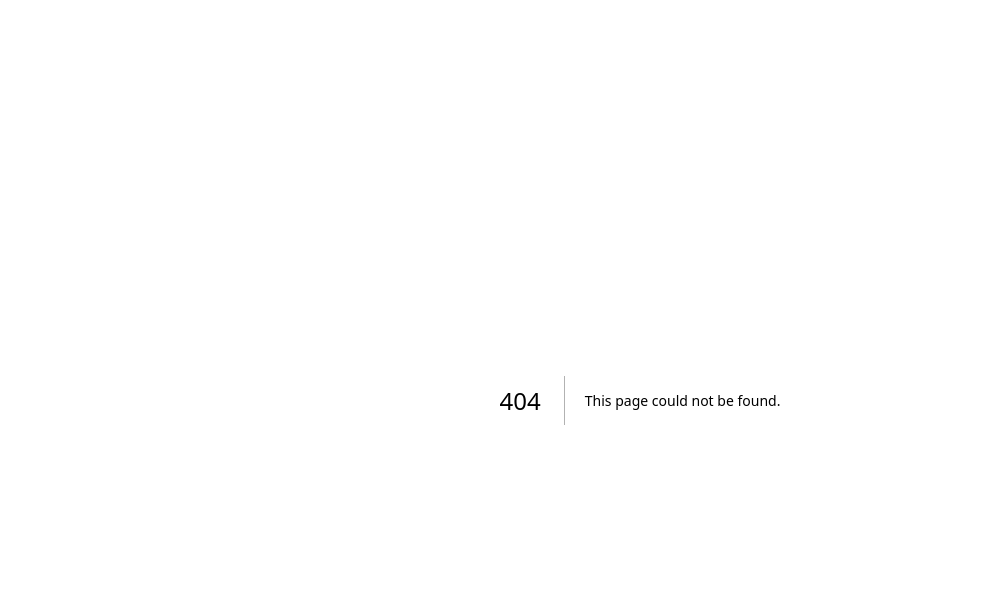
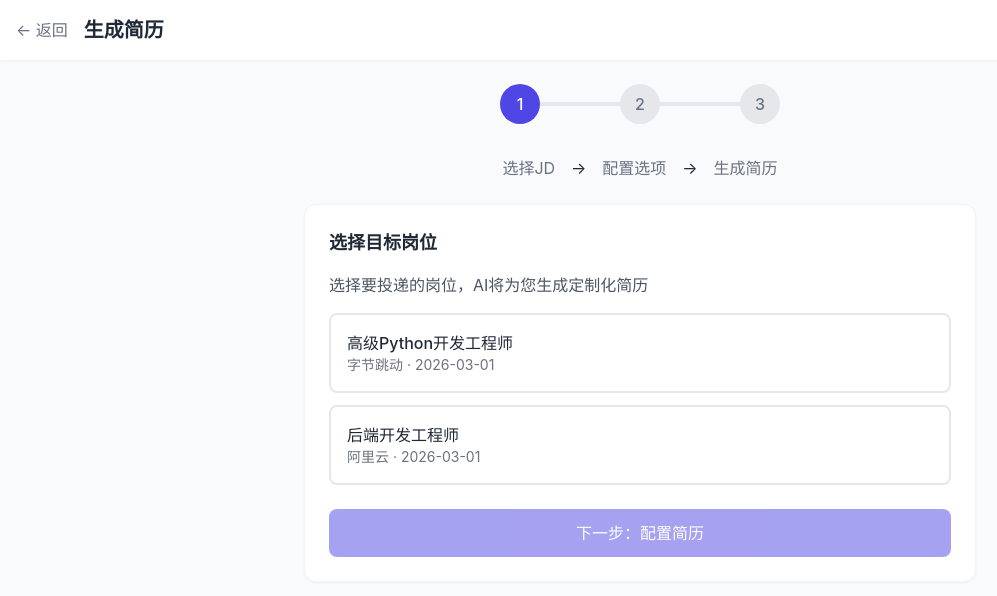
Before and after one commit to huchunxu/openclaw_jobfit, a Next.js app in the folder frontend/: page /resume/generate in a window 1280 px wide. Before the commit this address had no page. Shown: the top 596 px of the page, without its empty margins (0-997 px from the left). Built offline with nearby package versions, Linux system fonts and the light colour scheme.

Commit message:
feat: 简历生成页面
- 3步生成流程（选择JD→配置→生成）
- 模板选择（通用/现代/专业/创意）
- 简历长度选择（精简/标准/详细）
- 下载PDF/Word

```diff
--- /dev/null
+++ b/frontend/app/resume/generate/page.tsx
@@ -0,0 +1,240 @@
+"use client";
+
+import { useState } from "react";
+import Link from "next/link";
+
+export default function ResumeGenerate() {
+  const [step, setStep] = useState(1);
+  const [template, setTemplate] = useState("default");
+  const [length, setLength] = useState("standard");
+  const [generating, setGenerating] = useState(false);
+
+  // 模拟已保存的JD列表
+  const jdList = [
+    { id: 1, title: "高级Python开发工程师", company: "字节跳动", date: "2026-03-01" },
+    { id: 2, title: "后端开发工程师", company: "阿里云", date: "2026-03-01" },
+  ];
+
+  const [selectedJD, setSelectedJD] = useState<number | null>(null);
+
+  const handleGenerate = () => {
+    setGenerating(true);
+    // 模拟生成过程
+    setTimeout(() => {
+      setGenerating(false);
+      setStep(3);
+    }, 3000);
+  };
+
+  return (
+    <div className="min-h-screen bg-gray-50">
+      <header className="bg-white shadow-sm">
+        <div className="container mx-auto px-4 py-4 flex items-center justify-between">
+          <div className="flex items-center gap-4">
+            <Link href="/dashboard" className="text-gray-500 hover:text-gray-700">
+              ← 返回
+            </Link>
+            <h1 className="text-xl font-bold">生成简历</h1>
+          </div>
+        </div>
+      </header>
+
+      <div className="container mx-auto px-4 py-6">
+        <div className="max-w-2xl mx-auto">
+          {/* 步骤条 */}
+          <div className="flex items-center justify-center mb-8">
+            {[1, 2, 3].map((s) => (
+              <div key={s} className="flex items-center">
+                <div className={`w-10 h-10 rounded-full flex items-center justify-center font-medium ${
+                  step >= s
+                    ? "bg-indigo-600 text-white"
+                    : "bg-gray-200 text-gray-500"
+                }`}>
+                  {s}
+                </div>
+                {s < 3 && (
+                  <div className={`w-20 h-1 ${step > s ? "bg-indigo-600" : "bg-gray-200"}`} />
+                )}
+              </div>
+            ))}
+          </div>
+
+          <div className="text-center mb-6">
+            <span className="text-gray-500">选择JD</span>
+            <span className="mx-4">→</span>
+            <span className="text-gray-500">配置选项</span>
+            <span className="mx-4">→</span>
+            <span className="text-gray-500">生成简历</span>
+          </div>
+
+          {/* Step 1: 选择JD */}
+          {step === 1 && (
+            <div className="card">
+              <h2 className="text-lg font-semibold mb-4">选择目标岗位</h2>
+              <p className="text-gray-600 mb-4">选择要投递的岗位，AI将为您生成定制化简历</p>
+
+              <div className="space-y-3">
+                {jdList.map((jd) => (
+                  <div
+                    key={jd.id}
+                    onClick={() => setSelectedJD(jd.id)}
+                    className={`p-4 border-2 rounded-lg cursor-pointer transition-all ${
+                      selectedJD === jd.id
+                        ? "border-indigo-600 bg-indigo-50"
+                        : "border-gray-200 hover:border-gray-300"
+                    }`}
+                  >
+                    <div className="flex items-center justify-between">
+                      <div>
+                        <h3 className="font-medium">{jd.title}</h3>
+                        <p className="text-sm text-gray-500">{jd.company} · {jd.date}</p>
+                      </div>
+                      {selectedJD === jd.id && (
+                        <span className="text-indigo-600">✓</span>
+                      )}
+                    </div>
+                  </div>
+                ))}
+              </div>
+
+              <button
+                onClick={() => setStep(2)}
+                disabled={!selectedJD}
+                className="btn-primary w-full mt-6"
+              >
+                下一步：配置简历
+              </button>
+            </div>
+          )}
+
+          {/* Step 2: 配置选项 */}
+          {step === 2 && (
+            <div className="card">
+              <h2 className="text-lg font-semibold mb-4">简历配置</h2>
+
+              {/* 模板选择 */}
+              <div className="mb-6">
+                <label className="block text-sm font-medium text-gray-700 mb-2">
+                  选择模板
+                </label>
+                <div className="grid grid-cols-4 gap-3">
+                  {[
+                    { id: "default", name: "通用", icon: "📄" },
+                    { id: "modern", name: "现代", icon: "🎨" },
+                    { id: "professional", name: "专业", icon: "💼" },
+                    { id: "creative", name: "创意", icon: "✨" }
+                  ].map((t) => (
+                    <div
+                      key={t.id}
+                      onClick={() => setTemplate(t.id)}
+                      className={`p-3 border-2 rounded-lg text-center cursor-pointer transition-all ${
+                        template === t.id
+                          ? "border-indigo-600 bg-indigo-50"
+                          : "border-gray-200 hover:border-gray-300"
+                      }`}
+                    >
+                      <div className="text-2xl mb-1">{t.icon}</div>
+                      <div className="text-sm">{t.name}</div>
+                    </div>
+                  ))}
+                </div>
+              </div>
+
+              {/* 简历长度 */}
+              <div className="mb-6">
+                <label className="block text-sm font-medium text-gray-700 mb-2">
+                  简历长度
+                </label>
+                <div className="flex gap-3">
+                  {[
+                    { id: "concise", name: "精简", desc: "1页以内" },
+                    { id: "standard", name: "标准", desc: "1-2页" },
+                    { id: "detailed", name: "详细", desc: "2-3页" }
+                  ].map((l) => (
+                    <div
+                      key={l.id}
+                      onClick={() => setLength(l.id)}
+                      className={`flex-1 p-3 border-2 rounded-lg cursor-pointer transition-all ${
+                        length === l.id
+                          ? "border-indigo-600 bg-indigo-50"
+                          : "border-gray-200 hover:border-gray-300"
+                      }`}
+                    >
+                      <div className="font-medium">{l.name}</div>
+                      <div className="text-sm text-gray-500">{l.desc}</div>
+                    </div>
+                  ))}
+                </div>
+              </div>
+
+              {/* 预览 */}
+              <div className="bg-gray-50 p-4 rounded-lg mb-6">
+                <h3 className="font-medium mb-2">简历预览</h3>
+                <div className="text-sm text-gray-600 space-y-1">
+                  <p>• 目标岗位：{jdList.find(j => j.id === selectedJD)?.title}</p>
+                  <p>• 模板：{template}</p>
+                  <p>• 长度：{length}</p>
+                </div>
+              </div>
+
+              <div className="flex gap-4">
+                <button
+                  onClick={() => setStep(1)}
+                  className="px-6 py-3 border border-gray-300 rounded-lg hover:bg-gray-50"
+                >
+                  上一步
+                </button>
+                <button
+                  onClick={handleGenerate}
+                  disabled={generating}
+                  className="btn-primary flex-1"
+                >
+                  {generating ? "生成中..." : "开始生成"}
+                </button>
+              </div>
+            </div>
+          )}
+
+          {/* Step 3: 生成完成 */}
+          {step === 3 && (
+            <div className="card text-center">
+              <div className="text-6xl mb-4">🎉</div>
+              <h2 className="text-2xl font-bold mb-2">简历生成完成</h2>
+              <p className="text-gray-600 mb-6">
+                您的定制化简历已生成完毕，可以下载使用
+              </p>
+
+              <div className="bg-gray-50 p-6 rounded-lg mb-6">
+                <div className="grid grid-cols-2 gap-4">
+                  <div className="text-center">
+                    <div className="text-3xl mb-2">📄</div>
+                    <div className="font-medium">PDF</div>
+                    <button className="mt-2 text-indigo-600 hover:text-indigo-700 text-sm">
+                      下载
+                    </button>
+                  </div>
+                  <div className="text-center">
+                    <div className="text-3xl mb-2">📝</div>
+                    <div className="font-medium">Word</div>
+                    <button className="mt-2 text-indigo-600 hover:text-indigo-700 text-sm">
+                      下载
+                    </button>
+                  </div>
+                </div>
+              </div>
+
+              <div className="flex gap-4">
+                <Link href="/dashboard" className="flex-1 btn-primary text-center">
+                  返回工作台
+                </Link>
+                <button className="px-6 py-3 border border-gray-300 rounded-lg hover:bg-gray-50">
+                  再次生成
+                </button>
+              </div>
+            </div>
+          )}
+        </div>
+      </div>
+    </div>
+  );
+}
```
